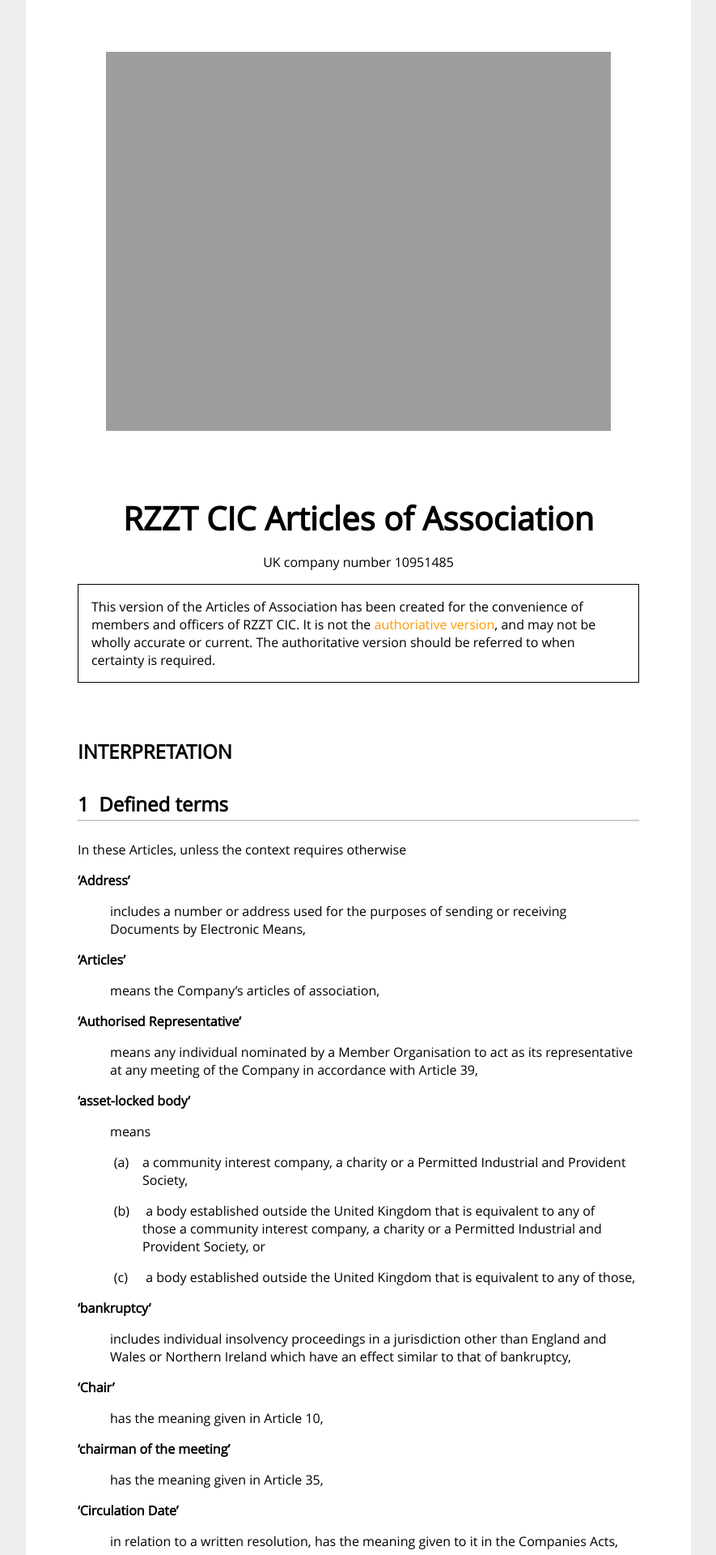
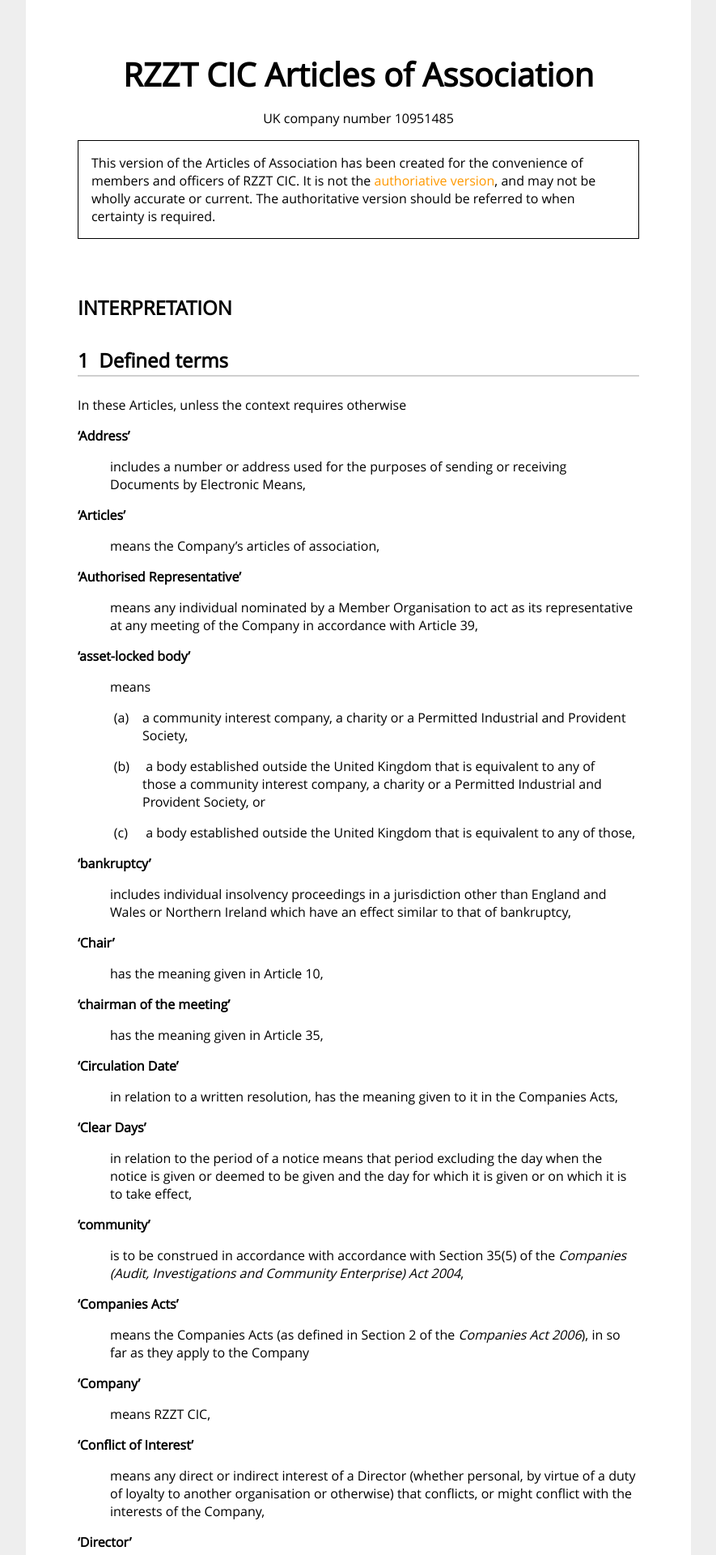
Before and after one commit to RZZT/website, a Jekyll site: the page articles-of-association/index.html, which Jekyll copies as it is, in a window 1280 px wide. Shown: the top 1920 px of the page at 81% size, without its empty margins (197-1082 px from the left). Built offline with Jekyll 4.4.1, drawn with Linux system fonts in a browser that asks for light colours.

Commit message:
Removed derpy logo

```diff
--- a/articles-of-association/index.html
+++ b/articles-of-association/index.html
@@ -8,9 +8,6 @@
 <body>
   <div class="page">
     <header class="header">
-      <div class="logo">
-        <img src="https://rzzt.io/images/rzzt-short.png" alt="RZZT logo">
-      </div>
 
       <h1 class="title">RZZT CIC Articles of Association</h1>
 
```
